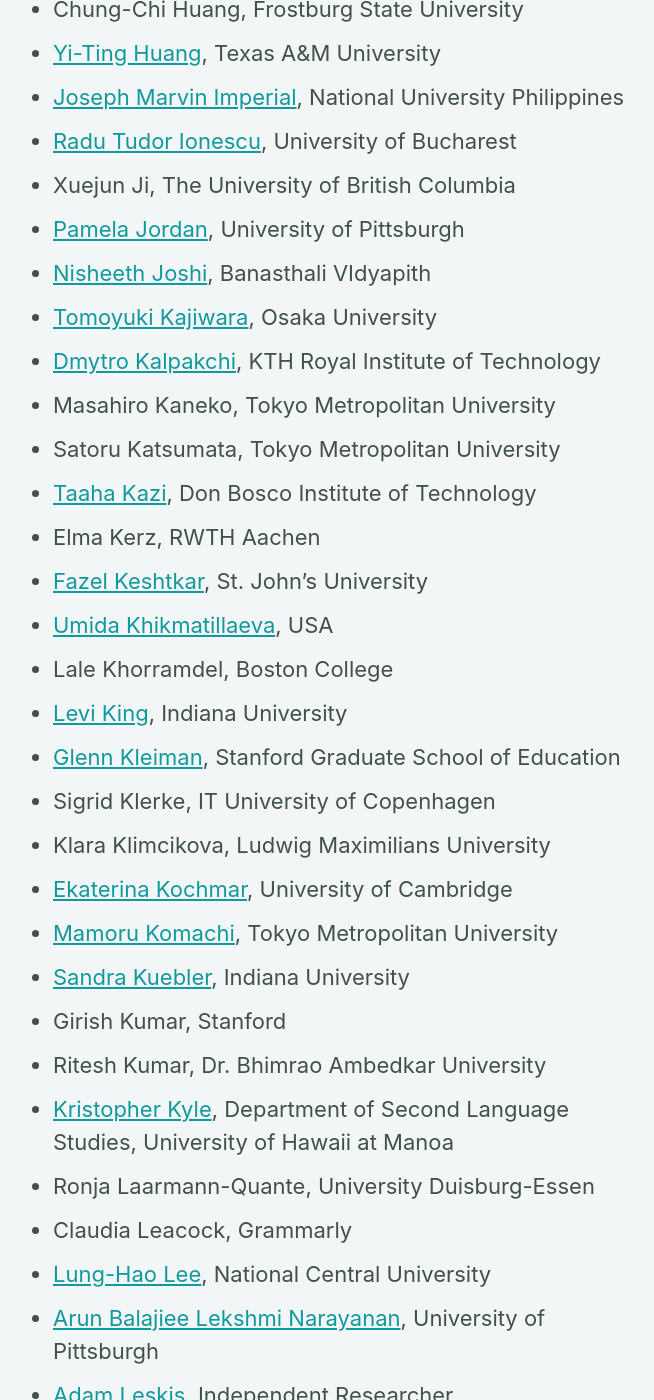
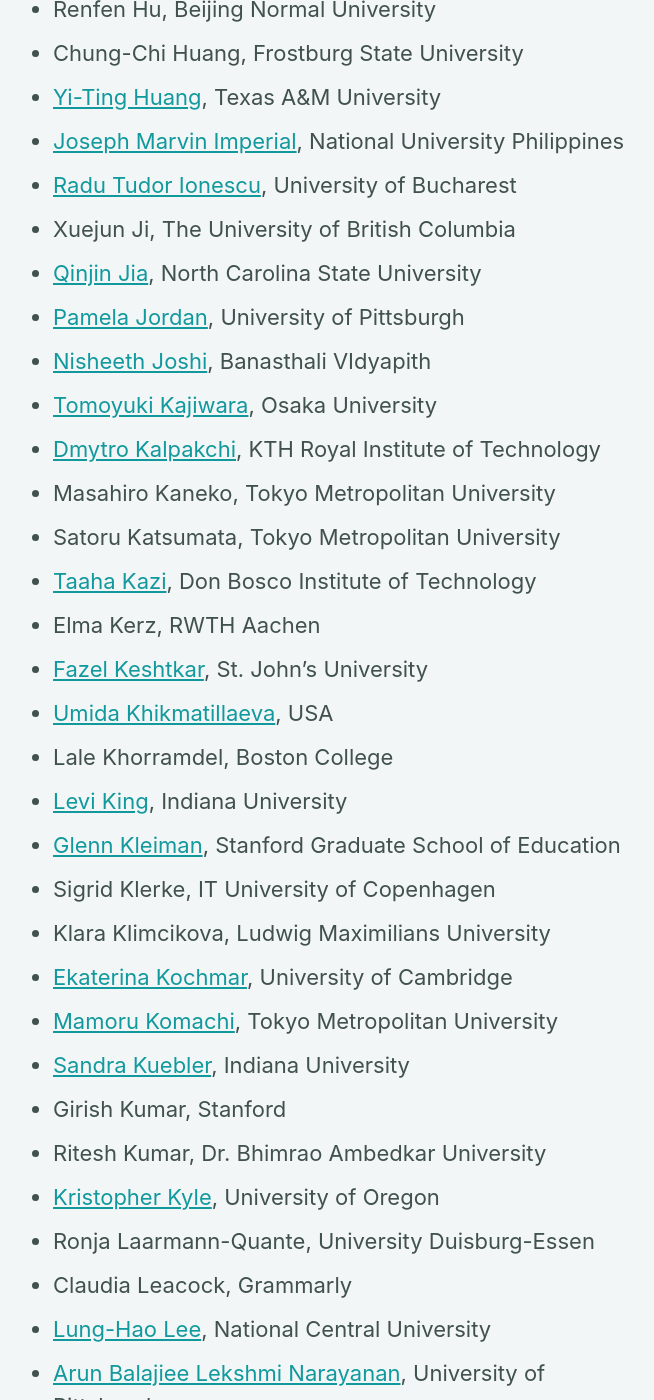
Before and after one commit to sigedu-org/website, a Jekyll site: the page built from _pages/members.md, in a window 1280 px wide and 1400 px high, scrolled down 4939 px. Shown: the whole window, without its empty margins (309-963 px from the left). Built offline with Jekyll 4.4.1, drawn with Linux system fonts in a browser that asks for light colours; cached includes are drawn as plain includes; nearby versions of some CDN libraries; some of the changed text lies outside the part shown.

Commit message:
Update members.md
Updates to the members list

```diff
--- a/_pages/members.md
+++ b/_pages/members.md
@@ -80,6 +80,7 @@ The following is a list of the current SIGEDU members and their affiliations. Me
 - Jennifer-Carmen Frey, Eurac Research Bolzano & Dipartimento di Interpretazione e Traduzione Forlì, Università di Bologna<br/>
 - <a href="https://suzenfylke.com">Suzen Fylke</a>, Twitter<br/>
 - <a href="https://www.microsoft.com/en-us/research/people/mgamon/">Michael Gamon</a>, Microsoft Research<br/>
+- <a href="https://ananyaganesh.github.io">Ananya Ganesh</a>, University of Colorado<br/>
 - Lingyu Gao, TTIC<br/>
 - <a href="http://homes.sice.indiana.edu/gasser/">Michael Gasser</a>, Indiana University<br/>
 - Peter Gault, Quill.org<br/>
@@ -112,6 +113,7 @@ The following is a list of the current SIGEDU members and their affiliations. Me
 - <a href="https://www.josephimperial.com/">Joseph Marvin Imperial</a>, National University Philippines<br/>
 - <a href="https://raduionescu.herokuapp.com">Radu Tudor Ionescu</a>, University of Bucharest<br/>
 - Xuejun Ji, The University of British Columbia<br/>
+- <a href="https://scholar.google.com/citations?user=9FHa7lsAAAAJ&hl=en">Qinjin Jia</a>, North Carolina State University<br/>
 - <a href="https://www.pitt.edu/~pjordan">Pamela Jordan</a>, University of Pittsburgh<br/>
 - <a href="https://sites.google.com/view/njoshi">Nisheeth Joshi</a>, Banasthali VIdyapith<br/>
 - <a href="http://cl.sd.tmu.ac.jp/~kajiwara/cv.pdf">Tomoyuki Kajiwara</a>, Osaka University<br/>
@@ -132,7 +134,7 @@ The following is a list of the current SIGEDU members and their affiliations. Me
 - <a href="http://cl.indiana.edu/~skuebler">Sandra Kuebler</a>, Indiana University<br/>
 - Girish Kumar, Stanford<br/>
 - Ritesh Kumar, Dr. Bhimrao Ambedkar University<br/>
-- <a href="http://www.kristopherkyle.com">Kristopher Kyle</a>, Department of Second Language Studies, University of Hawaii at Manoa<br/>
+- <a href="https://github.com/kristopherkyle/">Kristopher Kyle</a>, University of Oregon<br/>
 - Ronja Laarmann-Quante, University Duisburg-Essen<br/>
 - Claudia Leacock, Grammarly<br/>
 - <a href="https://www.lhlee.net/">Lung-Hao Lee</a>, National Central University<br/>
```
